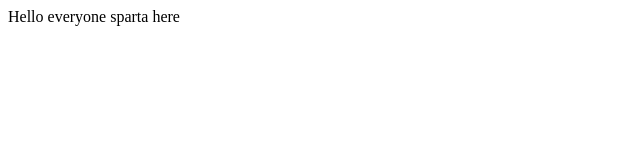
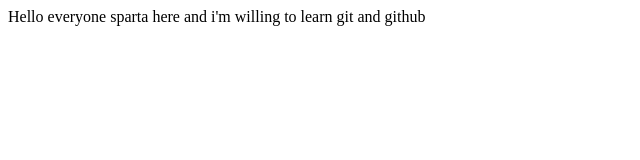
Before and after one commit to Pavan4214/vsa15, a plain HTML site: page index.html in a window 1280 px wide. Shown: the whole page, without its empty margins (0-640 px from the left). Drawn offline with Linux system fonts and the light colour scheme.

Commit message:
added new index.html file

```diff
--- a/index.html
+++ b/index.html
@@ -1,7 +1,7 @@
 <!Doctype>
 <html>
     <body>
-        Hello everyone sparta here
+        Hello everyone sparta here and i'm willing to learn git and github
     </body>
 
     </html>
```
